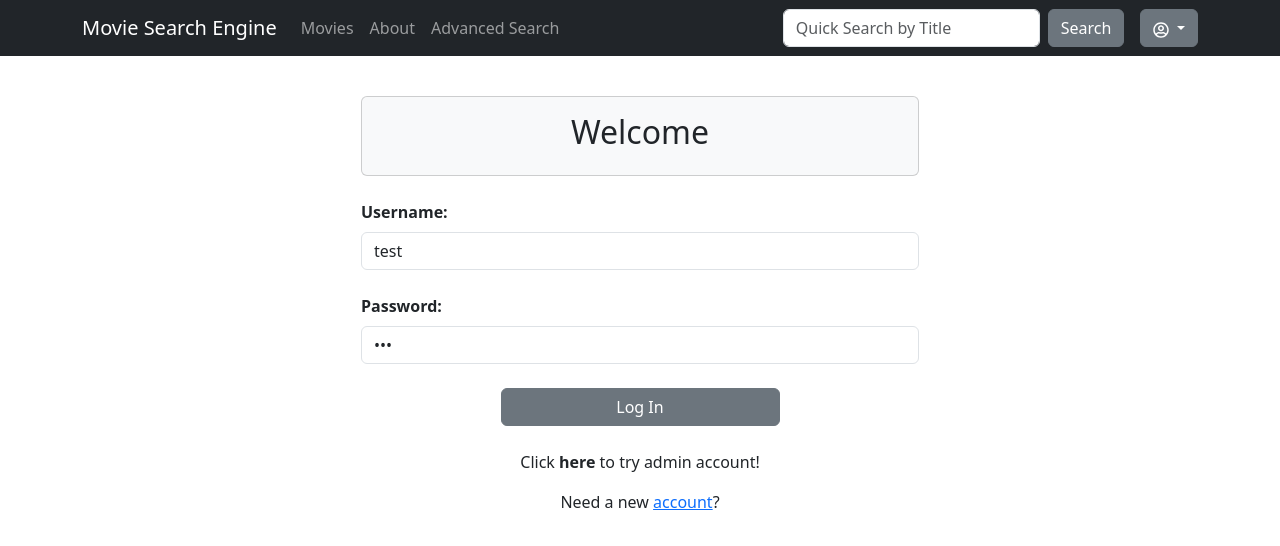
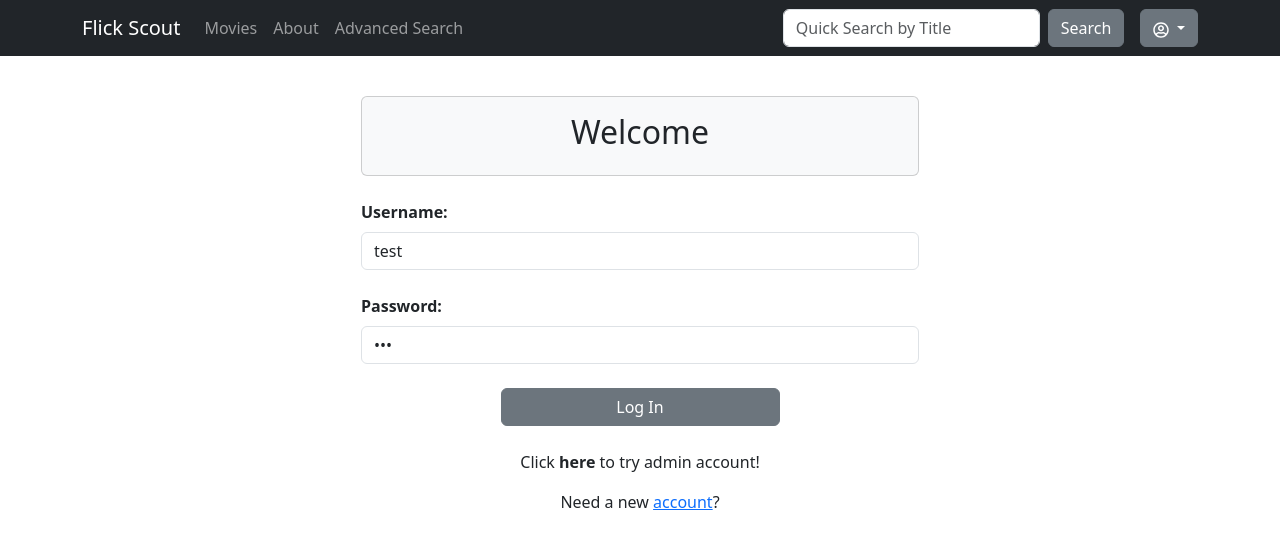
Before and after one commit to SongJoo1993/FlickScout, a Next.js app in the folder my-app/: page /login in a window 1280 px wide. Shown: the top 546 px of the page. Built offline with nearby package versions, Linux system fonts and the light colour scheme.

Commit message:
App Name Changed!

```diff
--- a/my-app/components/MainNav.js
+++ b/my-app/components/MainNav.js
@@ -84,7 +84,7 @@ export default function MainNav() {
       >
         <Container>
           <Link href="/" passHref legacyBehavior>
-            <Navbar.Brand>Movie Search Engine</Navbar.Brand>
+            <Navbar.Brand>Flick Scout</Navbar.Brand>
           </Link>
           <Navbar.Toggle
             aria-controls="basic-navbar-nav"
--- a/my-app/pages/index.js
+++ b/my-app/pages/index.js
@@ -35,6 +35,8 @@ export default function Home(props) {
     }
   }, [data]);
 
+  // (page value cahnge -> manual loading variable (state varaible) to true) inside useEffect
+  // when isLoading true,  manual loading variable to true too
   useEffect(() => {
     if (page < Math.ceil(total / PER_PAGE)) {
       setDisabled(false);
```
